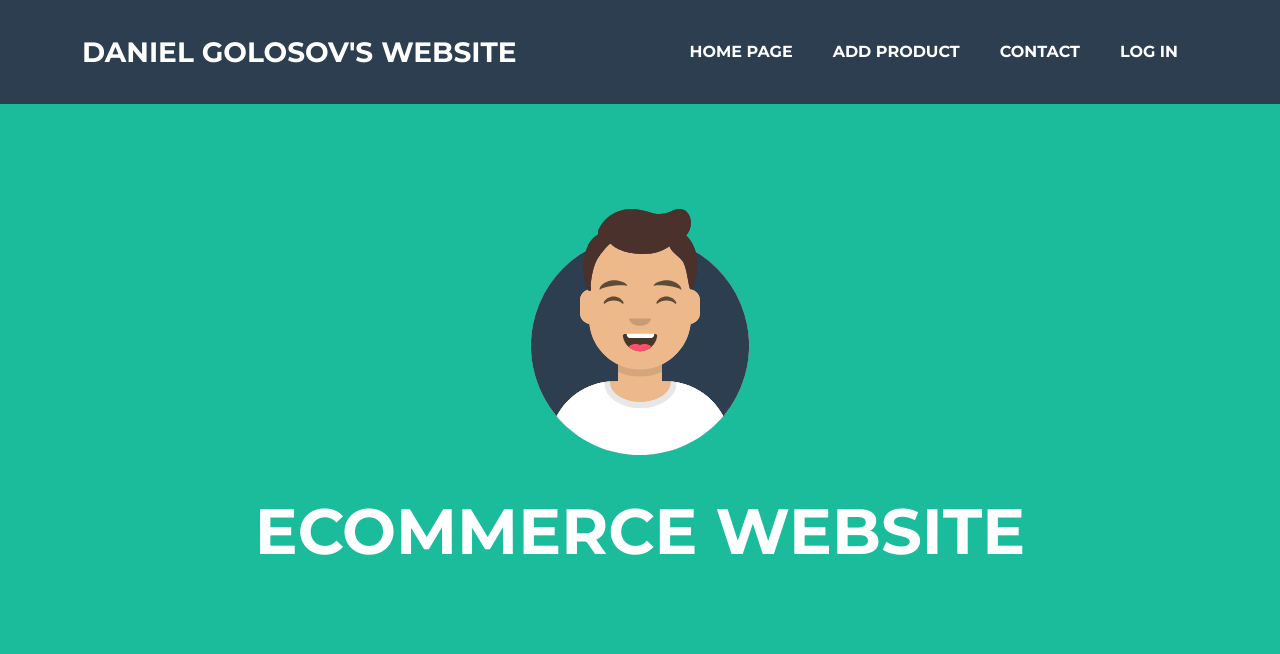
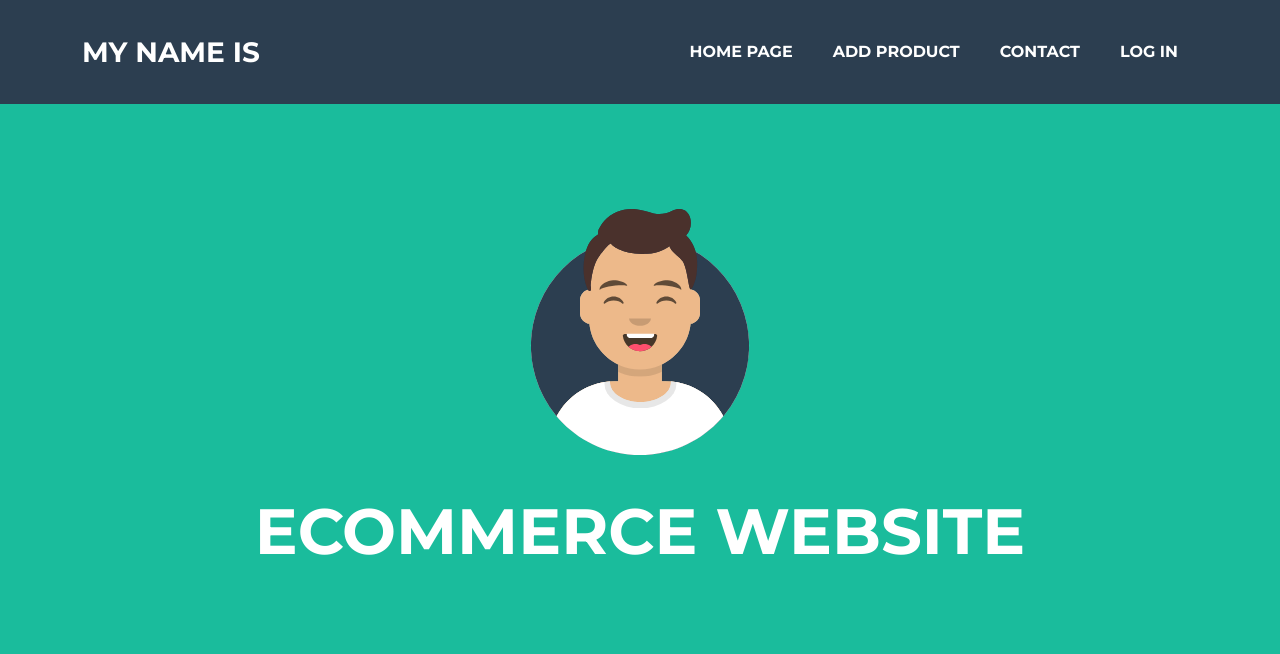
Before and after one commit to WallerTheDeveloper/portfolio_website, a Django app: page / in a window 1280 px wide. Shown: the top 654 px of the page. Run offline with Django 3.2, Linux system fonts and the light colour scheme; some libraries are stand-ins or nearby versions.

Commit message:
test change again

```diff
--- a/main_app/templates/pages/index.html
+++ b/main_app/templates/pages/index.html
@@ -20,7 +20,7 @@
         <!-- Navigation-->
         <nav class="navbar navbar-expand-lg bg-secondary text-uppercase fixed-top" id="mainNav">
             <div class="container">
-                <a class="navbar-brand" href="#page-top">Daniel Golosov's WebSite </a>
+                <a class="navbar-brand" href="#page-top">My name is </a>
                 <button class="navbar-toggler text-uppercase font-weight-bold bg-primary text-white rounded" type="button" data-bs-toggle="collapse" data-bs-target="#navbarResponsive" aria-controls="navbarResponsive" aria-expanded="false" aria-label="Toggle navigation">
                     Menu
                     <i class="fas fa-bars"></i>
```
